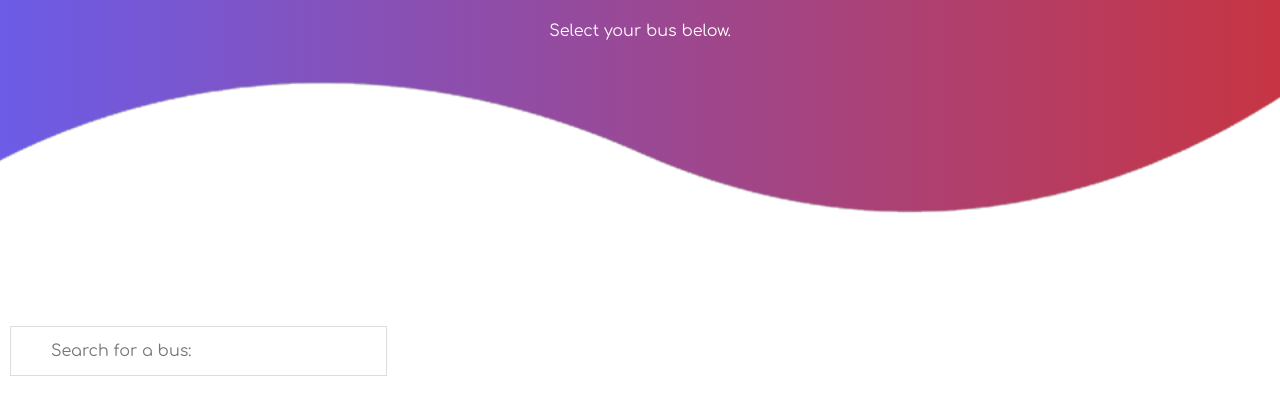
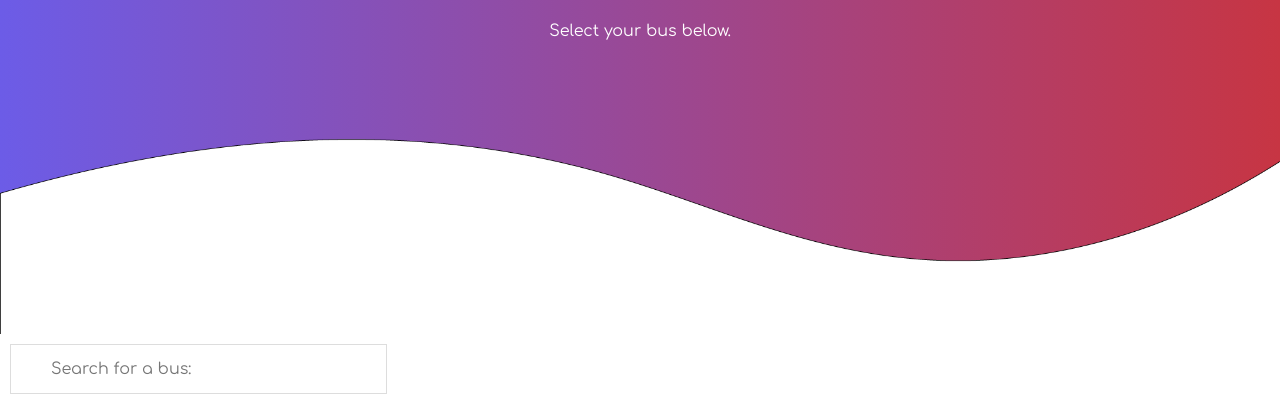
Before and after one commit to oracle-work-experience-reading-buses/front-end, a plain HTML site: page Bus-Selection.html in a window 1280 px wide. Shown: the part 279-674 px from the top of the page. Drawn offline with nearby package versions, Linux system fonts and the light colour scheme; no server answers.

Commit message:
Update Bus-Selection.html

```diff
--- a/Bus-Selection.html
+++ b/Bus-Selection.html
@@ -330,7 +330,7 @@ function myFunction() {
 
 </div>
 </div>
-    <img src="images/wave1.png" class="bottomimg" alt="Wave">
+    <img src="images/wave3.png" class="bottomimg" alt="Wave">
 </section>
 <section id="search2">
     <div class = "row" id="hax">
```
